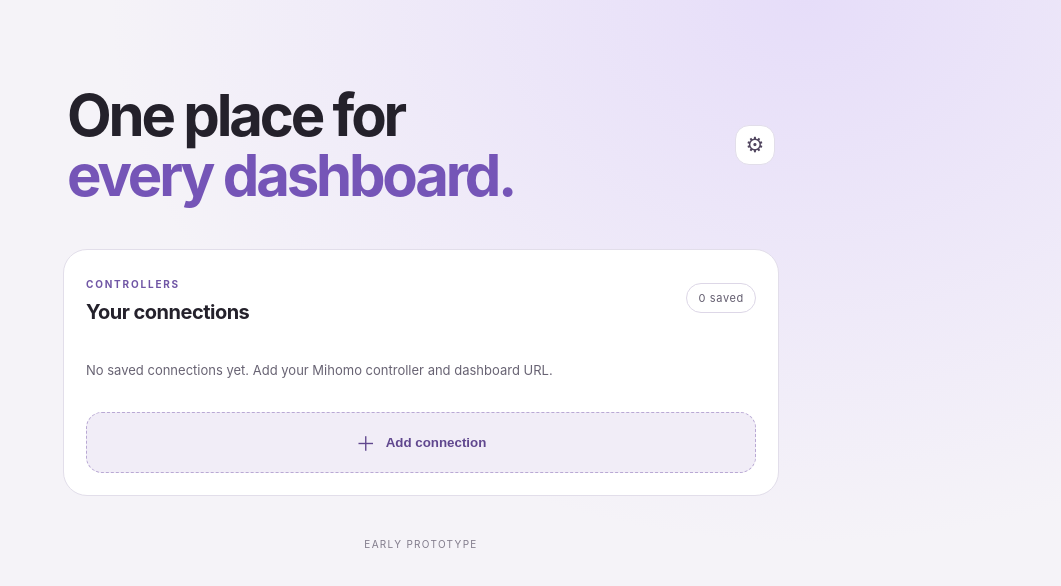
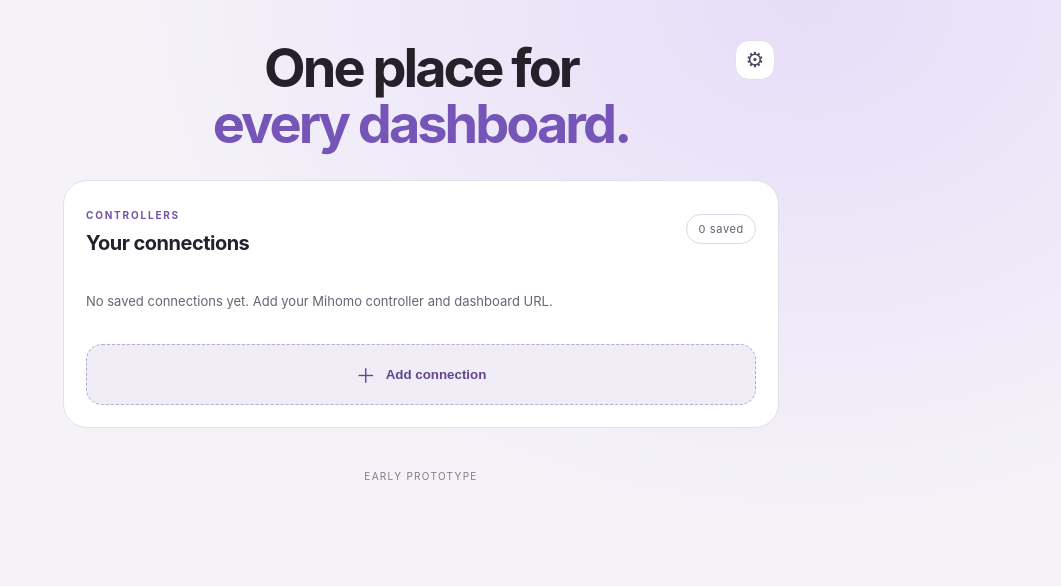
Before and after one commit to kwerty2897/mihomo-multipanel, a Vue app: page / in a window 1280 px wide. Shown: the top 586 px of the page, without its empty margins (219-1280 px from the left). Built offline with nearby package versions, Linux system fonts and the light colour scheme.

Commit message:
Center compact landing heading and prototype footer

```diff
--- a/src/style.css
+++ b/src/style.css
@@ -237,3 +237,6 @@ button:focus:not(:focus-visible),a:focus:not(:focus-visible),[role="button"]:foc
 :root[data-theme="light"] .controller-status p{color:#686373}
 :root[data-theme="dark"] .status-refresh{background:#282532;border-color:#383541;color:#eee9f8}
 :root[data-theme="dark"] .controller-status p{color:#a6a2b1}
+
+/* Compact centered hero, prototype footer */
+.hero{padding-top:12px;text-align:center}.hero-top{justify-content:center;position:relative}.hero-top h1{margin:0;font-size:clamp(34px,7vw,54px)}.hero-top .settings-button{position:absolute;right:0;top:0}.hero p{display:none}footer{text-align:center}
```
